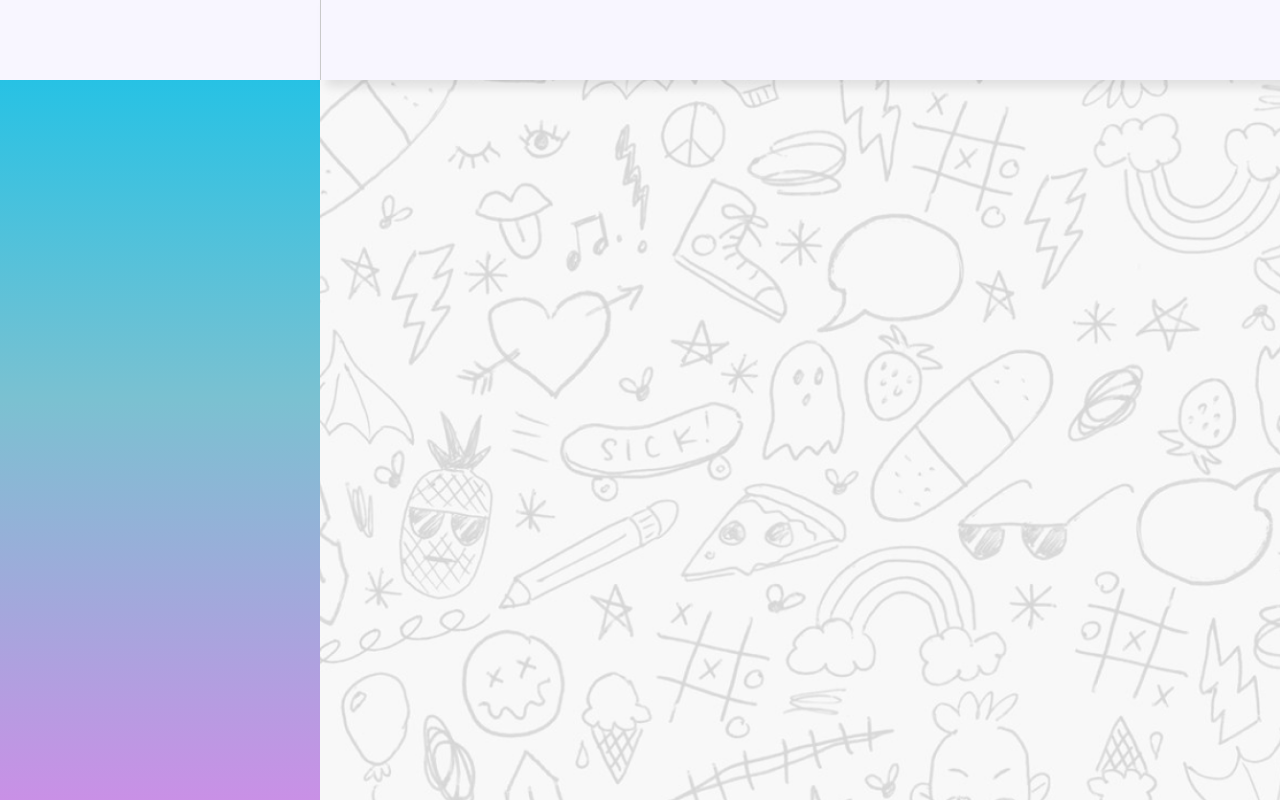
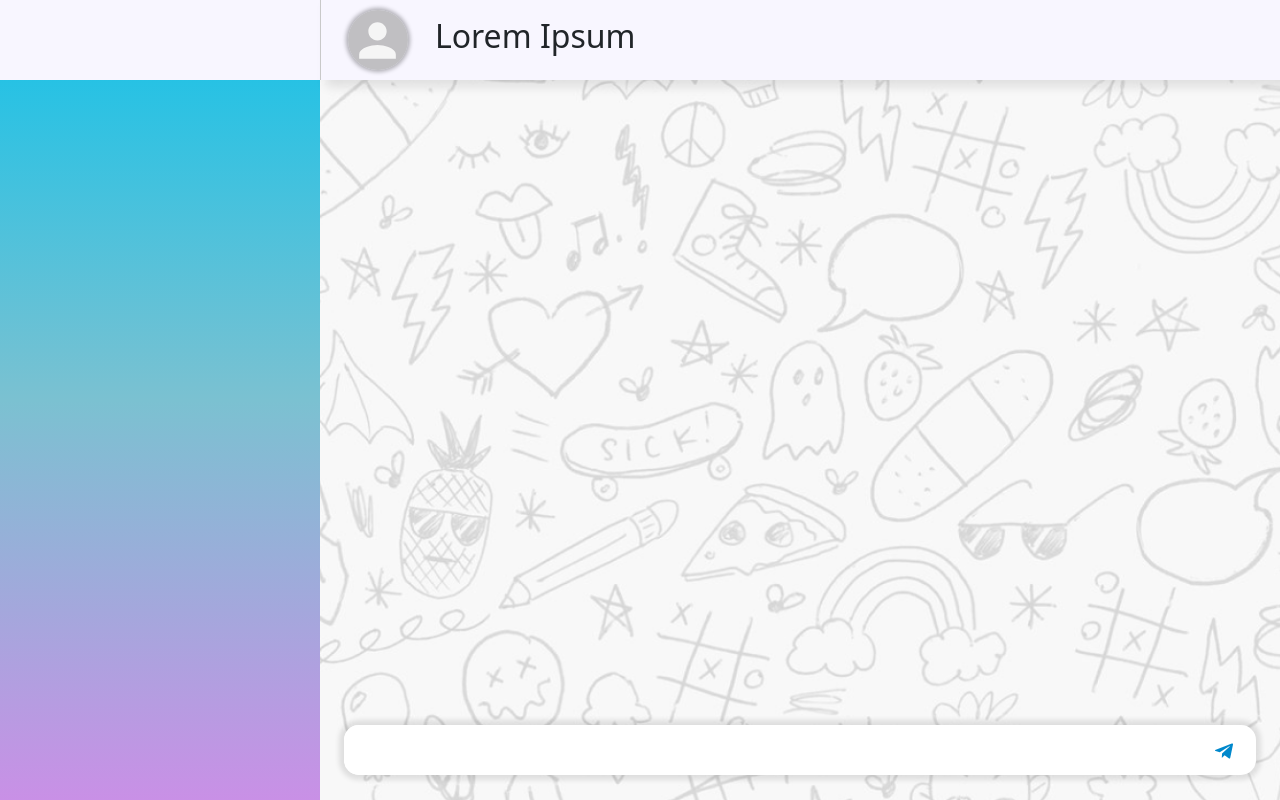
Before and after one commit to SiamakAlipour/messenger, a React (Create React App) app in the folder client/: page / in a window 1280 px wide. Built offline with nearby package versions, Linux system fonts and the light colour scheme.

Commit message:
chat part made

```diff
--- a/client/src/container/Chat.js
+++ b/client/src/container/Chat.js
@@ -1,9 +1,56 @@
 import React from 'react';
 import './styles/Chat.scss';
+import ArrowBackIosNewIcon from '@mui/icons-material/ArrowBackIosNew';
+import { IconButton } from '@mui/material';
+import PersonIcon from '@mui/icons-material/Person';
+import TelegramIcon from '@mui/icons-material/Telegram';
 function Chat() {
+	const handleClick = () => {
+		let rightPart = document.getElementById('right');
+		let leftPart = document.getElementById('left');
+		let backButton = document.getElementById('backButton');
+		let chatHeader = document.getElementById('chatHeader');
+		// mainPart.style.flexDirection = 'column';
+		rightPart.classList.remove('right__click');
+		leftPart.classList.remove('left__click');
+		backButton.classList.remove('buttonShow');
+		chatHeader.classList.remove('show');
+	};
 	return (
 		<div className='chat'>
-			<div className='chat__header'></div>
+			<div className='chat__header' id='chatHeader'>
+				<div className='chat__headerLeftPart'>
+					{/* backToContacts */}
+					<ArrowBackIosNewIcon
+						id='backButton'
+						onClick={handleClick}
+					/>
+
+					{/* avatar */}
+					<div className='chat__contactAvatar'>
+						<PersonIcon />
+					</div>
+				</div>
+				<div className='chat__headerRightPart'>
+					<h2>Lorem Ipsum</h2>
+				</div>
+			</div>
+			<div className='chat__content'>
+				{/* chat part */}
+				<div className='chat__contentPart'></div>
+				{/* chat input */}
+
+				<form className='chat__contentInput'>
+					<input type='text' className='chat__input' />
+					<button
+						type='submit'
+						onClick={(e) => {
+							e.preventDefault();
+						}}>
+						<TelegramIcon />{' '}
+					</button>
+				</form>
+			</div>
 		</div>
 	);
 }
--- a/client/src/container/styles/Chat.scss
+++ b/client/src/container/styles/Chat.scss
@@ -1,9 +1,14 @@
 .chat {
+	width: 100%;
 	height: 100%;
+
 	background-image: url(../../assets/images/chatBG.png);
 	background-position: center center;
 	background-repeat: no-repeat;
 	background-size: cover;
+	display: flex;
+	flex-direction: column;
+	align-items: center;
 	&__header {
 		background-color: #f8f6ff;
 		height: 80px;
@@ -12,5 +17,97 @@
 		align-items: center;
 		border-left: 1px solid #c9c9c9;
 		box-shadow: 8px 5px 10px 2px rgba($color: black, $alpha: 0.1);
+		padding-left: 20px;
+		&LeftPart {
+			display: flex;
+			flex: 0.1;
+			justify-content: space-around;
+			align-items: center;
+			> .MuiSvgIcon-root {
+				font-size: 20px;
+				cursor: pointer;
+				display: none;
+			}
+		}
+		&RightPart {
+			flex: 0.7;
+		}
+	}
+	&__contactAvatar {
+		width: 60px;
+		height: 60px;
+		background-color: rgba(168, 168, 168, 0.699);
+		border-radius: 50%;
+		margin-right: 20px;
+		box-shadow: 0px 0px 4px 2px rgba(0, 0, 0, 0.3);
+		display: grid;
+		place-items: center;
+		cursor: pointer;
+		.MuiSvgIcon-root {
+			font-size: 55px;
+			color: whitesmoke;
+		}
+	}
+	&__content {
+		width: 100%;
+		flex: 1;
+		display: flex;
+		align-items: center;
+		flex-direction: column;
+		position: relative;
+		&Part {
+			width: 100%;
+			height: 100%;
+		}
+		&Input {
+			display: flex;
+			align-items: center;
+			width: 95%;
+			height: 50px;
+			position: absolute;
+			bottom: 15px;
+			border-radius: 15px;
+			margin-bottom: 10px;
+			box-sizing: border-box;
+			box-shadow: 0px 0px 5px 5px rgba(0, 0, 0, 0.1);
+			background-color: white;
+			> button {
+				background-color: transparent;
+				border: none;
+				outline: none;
+				position: absolute;
+				right: 20px;
+				> .MuiSvgIcon-root {
+					color: #0088cc;
+				}
+			}
+			.chat__input {
+				width: 100%;
+				height: 100%;
+				flex: 0.95;
+				border: none;
+				padding-left: 5px;
+				outline: none;
+				border-radius: 15px;
+				padding-left: 15px;
+			}
+		}
 	}
 }
+@media screen and (max-width: 730px) {
+	.chat {
+		&__header {
+			// display: none;
+			padding-left: 0px;
+			&LeftPart {
+				flex: 0.3;
+				.buttonShow {
+					display: block;
+				}
+			}
+		}
+		// .show {
+		// 	display: flex;
+		// }
+	}
+}
```
